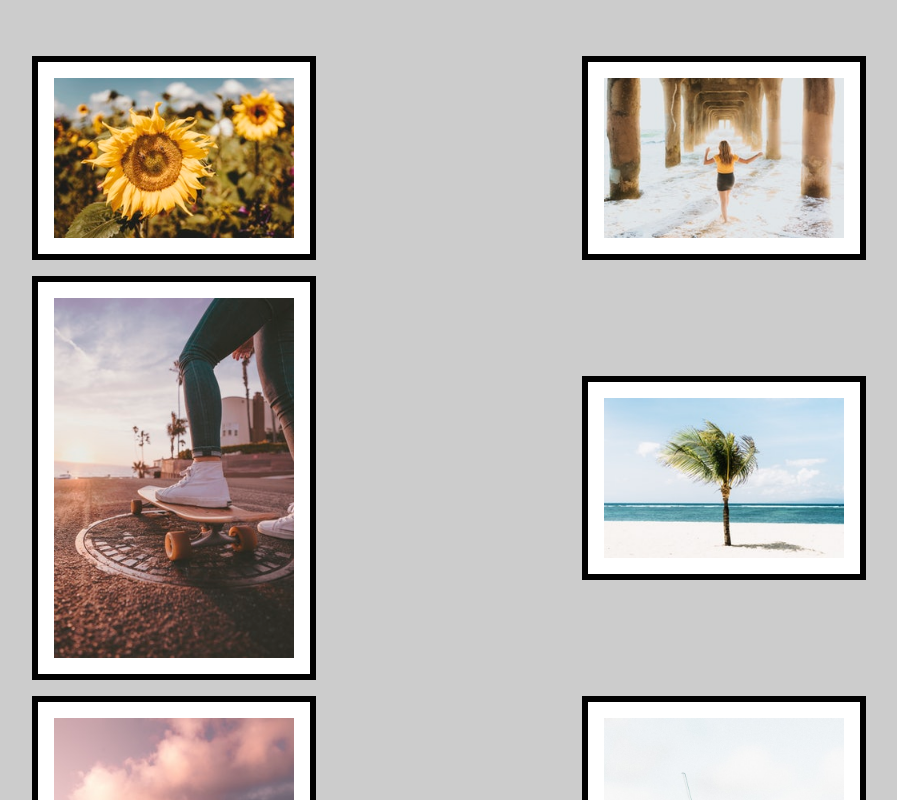
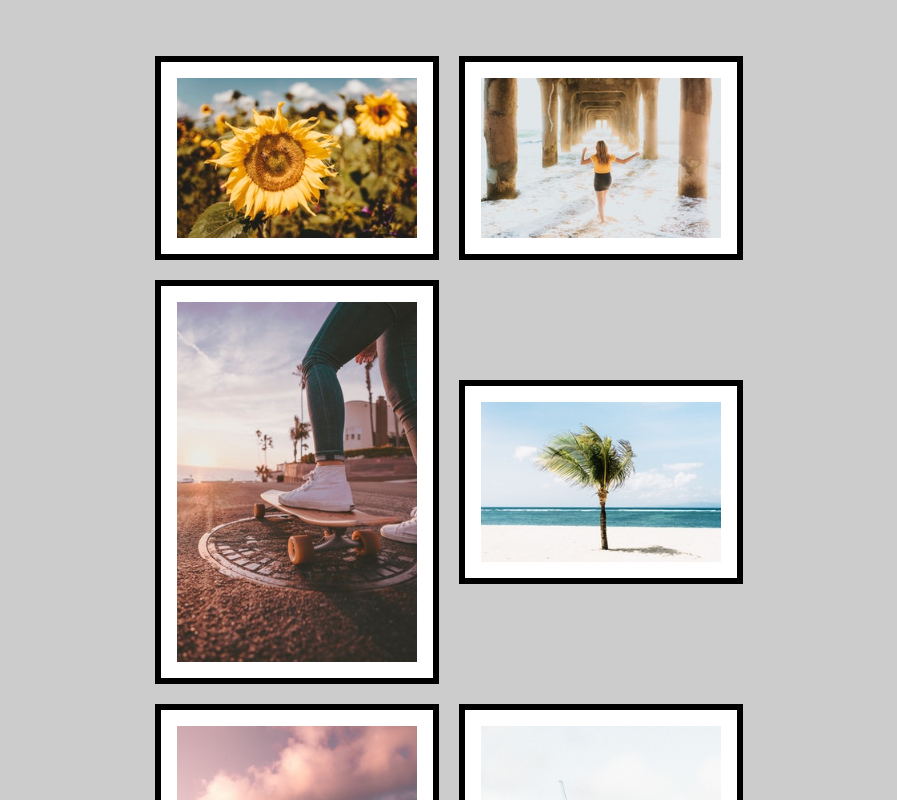
Before and after one commit to nekrochan/WebDevLabs, a plain HTML site: page HTML+CSS labs/lab3/task5.html in a window 1280 px wide. Shown: the top 800 px of the page, without its empty margins (211-1108 px from the left). Drawn offline with Linux system fonts and the light colour scheme.

Commit message:
lab 3 task 5: flex for gallery replaced with inline-block for li element

```diff
--- a/HTML+CSS labs/lab3/styles.css
+++ b/HTML+CSS labs/lab3/styles.css
@@ -13,7 +13,7 @@ background-color: rgb(65,223,207);
 margin: 100px auto;
 width: 250px;
 height: 250px;
-border: dotted 5px rgb(35,202,133);  /* точно dotted? */
+border: dotted 5px rgb(35,202,133);
 text-align: center;
 
 p {
@@ -83,19 +83,20 @@ margin-bottom: 0;
 
 /*------------- TASK 5 -------------*/
 .gallery {
-width: 66%;
+width: 70%;
 margin: 3em auto;
 list-style-type: none;
-display: flex;
-flex-wrap: wrap;
-align-items: center;
-justify-content: space-between;
+text-align: center;
+
+li {
+    display: inline-block;
+    vertical-align: middle;
+    margin: 0.5em;
+}
 
 img {
 width: 15em;
 height: auto;
-display: block;
-margin: 0.5em auto;
 padding: 1em;
 border: 0.4rem black solid;
 background-color: white;
```
